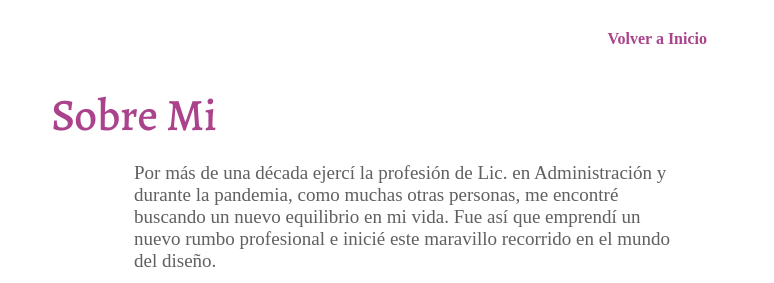
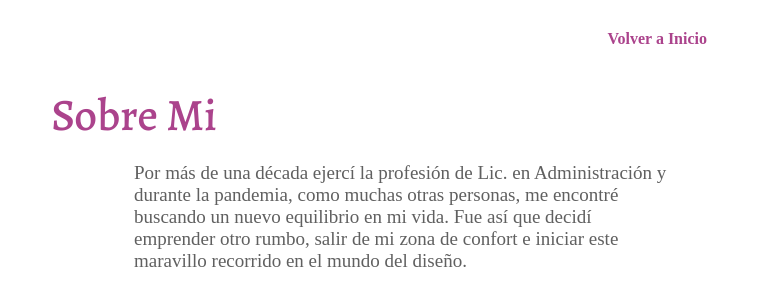
Before and after one commit to YESICATORRICO/site, a plain HTML site: page sections/aboutme.html in a window 1280 px wide. Shown: the top 283 px of the page, 506-1280 px from the left. Drawn offline with nearby package versions, Linux system fonts and the light colour scheme.

Commit message:
update about me (text)

```diff
--- a/sections/aboutme.html
+++ b/sections/aboutme.html
@@ -32,7 +32,7 @@
                </div>
 
                     <div class="col-2">
-                      <p  id="sm"> Por más de una década ejercí la profesión de Lic. en Administración y durante la pandemia, como muchas otras personas, me encontré buscando un nuevo equilibrio en mi vida. Fue así que emprendí un nuevo rumbo profesional e inicié este maravillo recorrido en el mundo del diseño.
+                      <p  id="sm"> Por más de una década ejercí la profesión de Lic. en Administración y durante la pandemia, como muchas otras personas, me encontré buscando un nuevo equilibrio en mi vida. Fue así que decidí emprender otro rumbo, salir de mi zona de confort e iniciar este maravillo recorrido en el mundo del diseño.
                       </p>
                      <p id="sm"> Actualmente trabajo de forma independiente como UX/UI Designer, participando de diferentes proyectos y en equipos multidisciplinarios.
                      </p>
```
